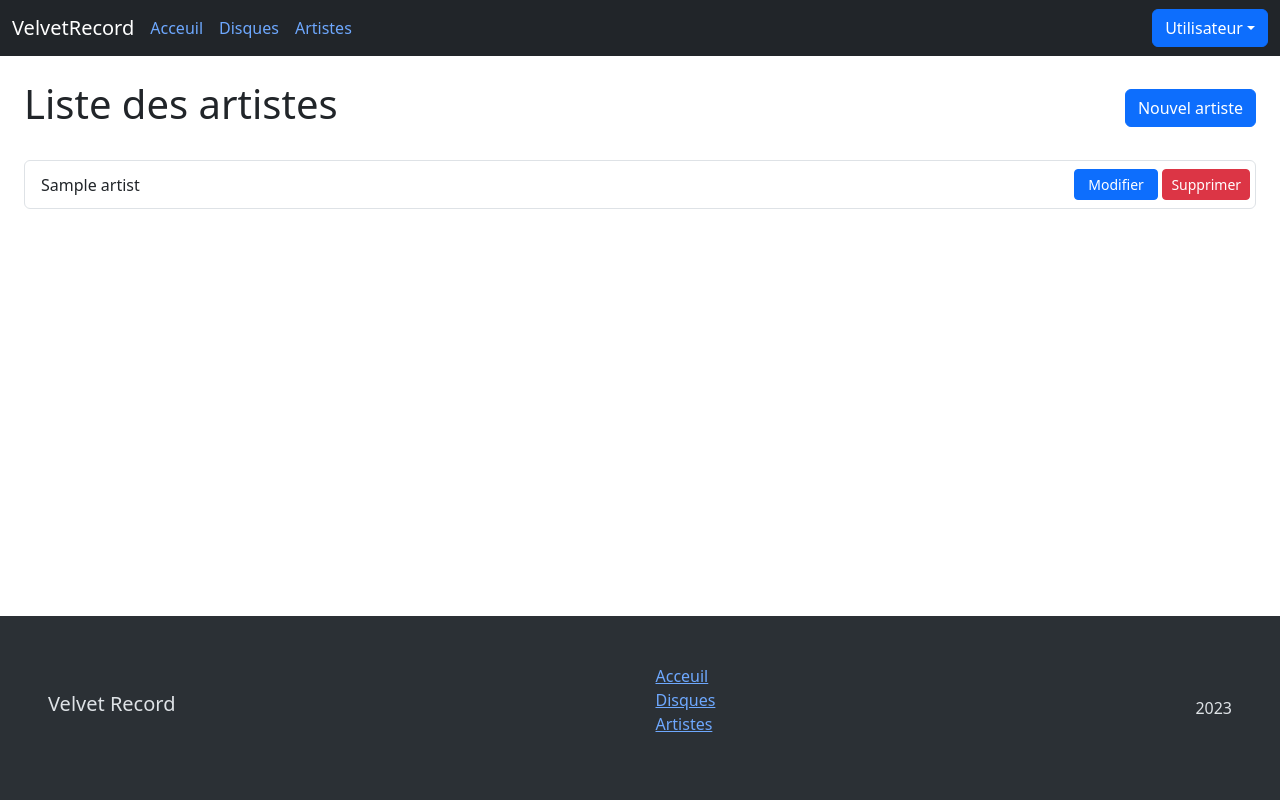
After one commit to LdxPierre/VelvetRecordSymfony, a Symfony app: template templates/artist/index.html.twig in a window 1280 px wide. The commit adds this page. Run offline with Twig, Linux system fonts and the light colour scheme; the template is opened without the code that fills it: most values are stand-ins (such as "Sample title", 1, 10 or a date in 2020); some libraries are stand-ins or nearby versions.

Commit message:
crud Artist

```diff
--- /dev/null
+++ b/templates/artist/_delete_form.html.twig
@@ -0,0 +1,4 @@
+<form method="post" action="{{ path('app_artist_delete', {'id': artist.id}) }}" onsubmit="return confirm('Are you sure you want to delete this item?');">
+    <input type="hidden" name="_token" value="{{ csrf_token('delete' ~ artist.id) }}">
+    <button class="btn btn-danger btn-sm">Supprimer</button>
+</form>
--- /dev/null
+++ b/templates/artist/_form.html.twig
@@ -0,0 +1,6 @@
+{{ form_start(form, {'attr': {'novalidate':'novalidate'}})}}
+<div class="mx-auto col-6 d-flex flex-column gap-2">
+    {{form_row(form.name, {'label': 'Nom de l\'artiste'})}}
+    <button class="btn btn-success">{{ button_label|default('Enregistrer') }}</button>
+</div>
+{{ form_end(form) }}
--- /dev/null
+++ b/templates/artist/index.html.twig
@@ -0,0 +1,23 @@
+{% extends 'base.html.twig' %}
+
+{% block title %}Liste des artistes{% endblock %}
+
+{% block body %}
+<div class="d-flex justify-content-between align-items-center mb-4">
+    <h1>Liste des artistes</h1>
+    <a class='btn btn-primary' href="{{ path('app_artist_new') }}">Nouvel artiste</a>
+</div>
+
+    <ul class="list-group">
+        {% for artist in artists %}
+            <li class="list-group-item list-group-item-action d-flex align-items-center justify-content-between">
+                <p class='m-0'>{{artist.name}}</p>
+                <div class='row row-cols-2 g-2'>
+                    <a class='btn btn-primary btn-sm' href="{{path('app_artist_edit', {id: artist.id})}}">Modifier</a>
+                    {{ include('artist/_delete_form.html.twig') }}
+                </div>
+            </li>
+        {% endfor %}
+    </ul>
+
+{% endblock %}
--- a/templates/base.html.twig
+++ b/templates/base.html.twig
@@ -26,7 +26,7 @@
 								<a class="nav-item text-decoration-none" href="{{ path('app_disc_index')}}">Disques</a>
 							</li>
 							<li>
-								<a class="nav-item text-decoration-none" href="#">Artistes</a>
+								<a class="nav-item text-decoration-none" href="{{path('app_artist_index')}}">Artistes</a>
 							</li>
 						</ul>
 					</div>
@@ -55,7 +55,7 @@
 									<a class='text-decoration-none' href="{{ path('app_disc_index')}}">Disques</a>
 								</li>
 								<li>
-									<a class='text-decoration-none' href="#">Artistes</a>
+									<a class='text-decoration-none' href="{{path('app_artist_index')}}">Artistes</a>
 								</li>
 							</ul>
 						</div>
@@ -75,7 +75,7 @@
 						<a href="{{path('app_disc_index')}}">Disques</a>
 					</li>
 					<li>
-						<a href="#">Artistes</a>
+						<a href="{{path('app_artist_index')}}">Artistes</a>
 					</li>
 				</ul>
 				<span class='text-body'>2023</span>
--- a/templates/home/index.html.twig
+++ b/templates/home/index.html.twig
@@ -8,7 +8,7 @@
 
 	<div class="d-flex flex-column justify-content-center align-items-center gap-4">
 		<a class="btn btn-primary" href="{{path('app_disc_index')}}">Voir les disques</a>
-		<a class="btn btn-primary" href="#">Voir les artistes</a>
+		<a class="btn btn-primary" href="{{path('app_artist_index')}}">Voir les artistes</a>
 	</div>
 
 {% endblock %}
```
Also changed, not shown: src/Controller/ArtistController.php (added, +70 -0 lines), src/Entity/Artist.php (+10 -2 lines), src/Form/ArtistType.php (added, +25 -0 lines), templates/artist/edit.html.twig (added, +16 -0 lines), templates/artist/new.html.twig (added, +13 -0 lines).
